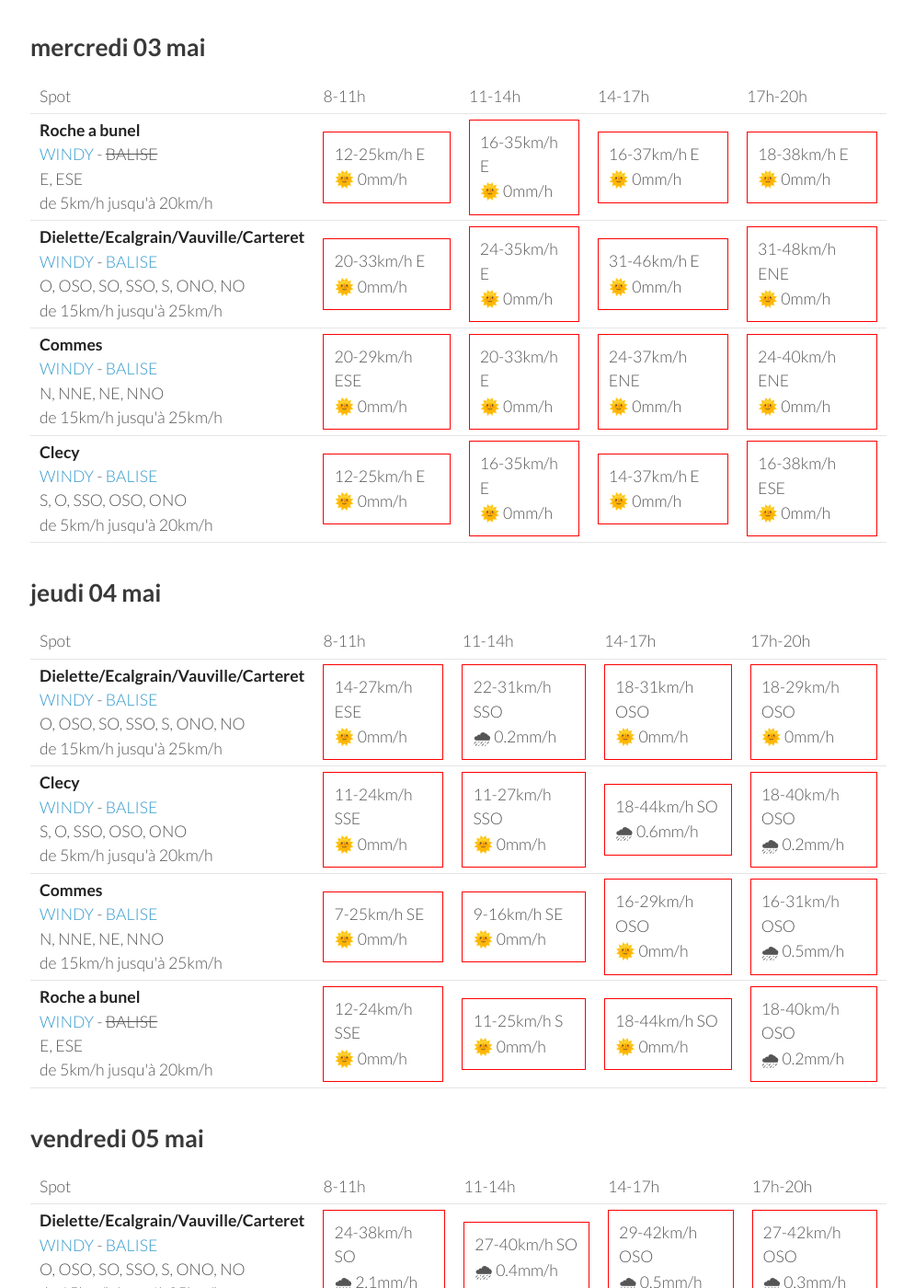
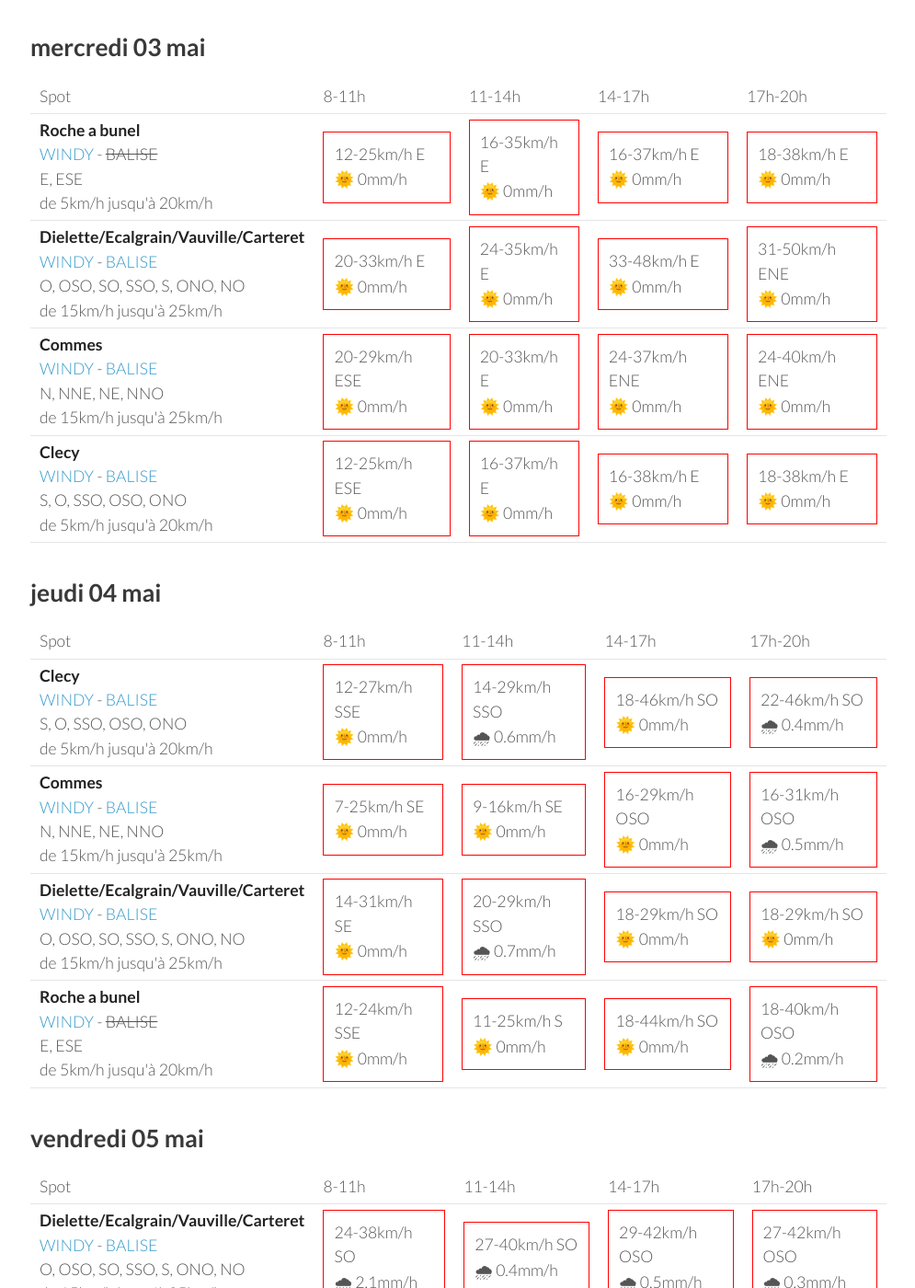
Before and after one commit to parapente-dans-le-nord/parapente-dans-le-nord.github.io, a Jekyll site: the page built from normandie.markdown, in a window 1280 px wide and 1400 px high, scrolled down 1433 px. Shown: the whole window at 92% size, without its empty margins (25-1020 px from the left). Built offline with Jekyll 4.4.1, drawn with Linux system fonts in a browser that asks for light colours; some of the changed text lies outside the part shown.

Commit message:
update index.markdown

```diff
--- a/normandie.markdown
+++ b/normandie.markdown
@@ -144,8 +144,8 @@ page mise à jour le lundi 01 mai 13:46
 
             <td><div class="not-flyable"><p>20-33km/h E</p><p>🌞 0mm/h</p></div></td>
             <td><div class="not-flyable"><p>24-35km/h E</p><p>🌞 0mm/h</p></div></td>
-            <td><div class="not-flyable"><p>31-46km/h E</p><p>🌞 0mm/h</p></div></td>
-            <td><div class="not-flyable"><p>31-48km/h ENE</p><p>🌞 0mm/h</p></div></td>
+            <td><div class="not-flyable"><p>33-48km/h E</p><p>🌞 0mm/h</p></div></td>
+            <td><div class="not-flyable"><p>31-50km/h ENE</p><p>🌞 0mm/h</p></div></td>
 
 
     </tr>
@@ -162,10 +162,10 @@ page mise à jour le lundi 01 mai 13:46
 <tr>
         <td><strong>Clecy</strong><br><a href="https://windy.com/48.929/-0.470?48.516,-0.470,8">WINDY</a> - <span class=""><a href="http://www.balisemeteo.com/balise.php?idBalise=122">BALISE</a> </span><br> <span class="vent-favorable">S, O, SSO, OSO, ONO</span><br><span class="force-vent">de 5km/h jusqu'à 20km/h</span> </td>
 
-            <td><div class="not-flyable"><p>12-25km/h E</p><p>🌞 0mm/h</p></div></td>
-            <td><div class="not-flyable"><p>16-35km/h E</p><p>🌞 0mm/h</p></div></td>
-            <td><div class="not-flyable"><p>14-37km/h E</p><p>🌞 0mm/h</p></div></td>
-            <td><div class="not-flyable"><p>16-38km/h ESE</p><p>🌞 0mm/h</p></div></td>
+            <td><div class="not-flyable"><p>12-25km/h ESE</p><p>🌞 0mm/h</p></div></td>
+            <td><div class="not-flyable"><p>16-37km/h E</p><p>🌞 0mm/h</p></div></td>
+            <td><div class="not-flyable"><p>16-38km/h E</p><p>🌞 0mm/h</p></div></td>
+            <td><div class="not-flyable"><p>18-38km/h E</p><p>🌞 0mm/h</p></div></td>
 
 
     </tr>
@@ -186,22 +186,12 @@ page mise à jour le lundi 01 mai 13:46
       <td>17h-20h</td>
     </tr>
 <tr>
-        <td><strong>Dielette/Ecalgrain/Vauville/Carteret</strong><br><a href="https://windy.com/49.650/-1.856?49.243,-1.856,8">WINDY</a> - <span class=""><a href="http://www.balisemeteo.com/balise.php?idBalise=81">BALISE</a> </span><br> <span class="vent-favorable">O, OSO, SO, SSO, S, ONO, NO</span><br><span class="force-vent">de 15km/h jusqu'à 25km/h</span> </td>
-
-            <td><div class="not-flyable"><p>14-27km/h ESE</p><p>🌞 0mm/h</p></div></td>
-            <td><div class="not-flyable"><p>22-31km/h SSO</p><p>🌧 0.2mm/h</p></div></td>
-            <td><div class="not-flyable"><p>18-31km/h OSO</p><p>🌞 0mm/h</p></div></td>
-            <td><div class="not-flyable"><p>18-29km/h OSO</p><p>🌞 0mm/h</p></div></td>
-
-
-    </tr>
-<tr>
         <td><strong>Clecy</strong><br><a href="https://windy.com/48.929/-0.470?48.516,-0.470,8">WINDY</a> - <span class=""><a href="http://www.balisemeteo.com/balise.php?idBalise=122">BALISE</a> </span><br> <span class="vent-favorable">S, O, SSO, OSO, ONO</span><br><span class="force-vent">de 5km/h jusqu'à 20km/h</span> </td>
 
-            <td><div class="not-flyable"><p>11-24km/h SSE</p><p>🌞 0mm/h</p></div></td>
-            <td><div class="not-flyable"><p>11-27km/h SSO</p><p>🌞 0mm/h</p></div></td>
-            <td><div class="not-flyable"><p>18-44km/h SO</p><p>🌧 0.6mm/h</p></div></td>
-            <td><div class="not-flyable"><p>18-40km/h OSO</p><p>🌧 0.2mm/h</p></div></td>
+            <td><div class="not-flyable"><p>12-27km/h SSE</p><p>🌞 0mm/h</p></div></td>
+            <td><div class="not-flyable"><p>14-29km/h SSO</p><p>🌧 0.6mm/h</p></div></td>
+            <td><div class="not-flyable"><p>18-46km/h SO</p><p>🌞 0mm/h</p></div></td>
+            <td><div class="not-flyable"><p>22-46km/h SO</p><p>🌧 0.4mm/h</p></div></td>
 
 
     </tr>
@@ -212,6 +202,16 @@ page mise à jour le lundi 01 mai 13:46
             <td><div class="not-flyable"><p>9-16km/h SE</p><p>🌞 0mm/h</p></div></td>
             <td><div class="not-flyable"><p>16-29km/h OSO</p><p>🌞 0mm/h</p></div></td>
             <td><div class="not-flyable"><p>16-31km/h OSO</p><p>🌧 0.5mm/h</p></div></td>
+
+
+    </tr>
+<tr>
+        <td><strong>Dielette/Ecalgrain/Vauville/Carteret</strong><br><a href="https://windy.com/49.650/-1.856?49.243,-1.856,8">WINDY</a> - <span class=""><a href="http://www.balisemeteo.com/balise.php?idBalise=81">BALISE</a> </span><br> <span class="vent-favorable">O, OSO, SO, SSO, S, ONO, NO</span><br><span class="force-vent">de 15km/h jusqu'à 25km/h</span> </td>
+
+            <td><div class="not-flyable"><p>14-31km/h SE</p><p>🌞 0mm/h</p></div></td>
+            <td><div class="not-flyable"><p>20-29km/h SSO</p><p>🌧 0.7mm/h</p></div></td>
+            <td><div class="not-flyable"><p>18-29km/h SO</p><p>🌞 0mm/h</p></div></td>
+            <td><div class="not-flyable"><p>18-29km/h SO</p><p>🌞 0mm/h</p></div></td>
 
 
     </tr>
```
Also changed, not shown: other parts of normandie.markdown (+1 -1 lines).
